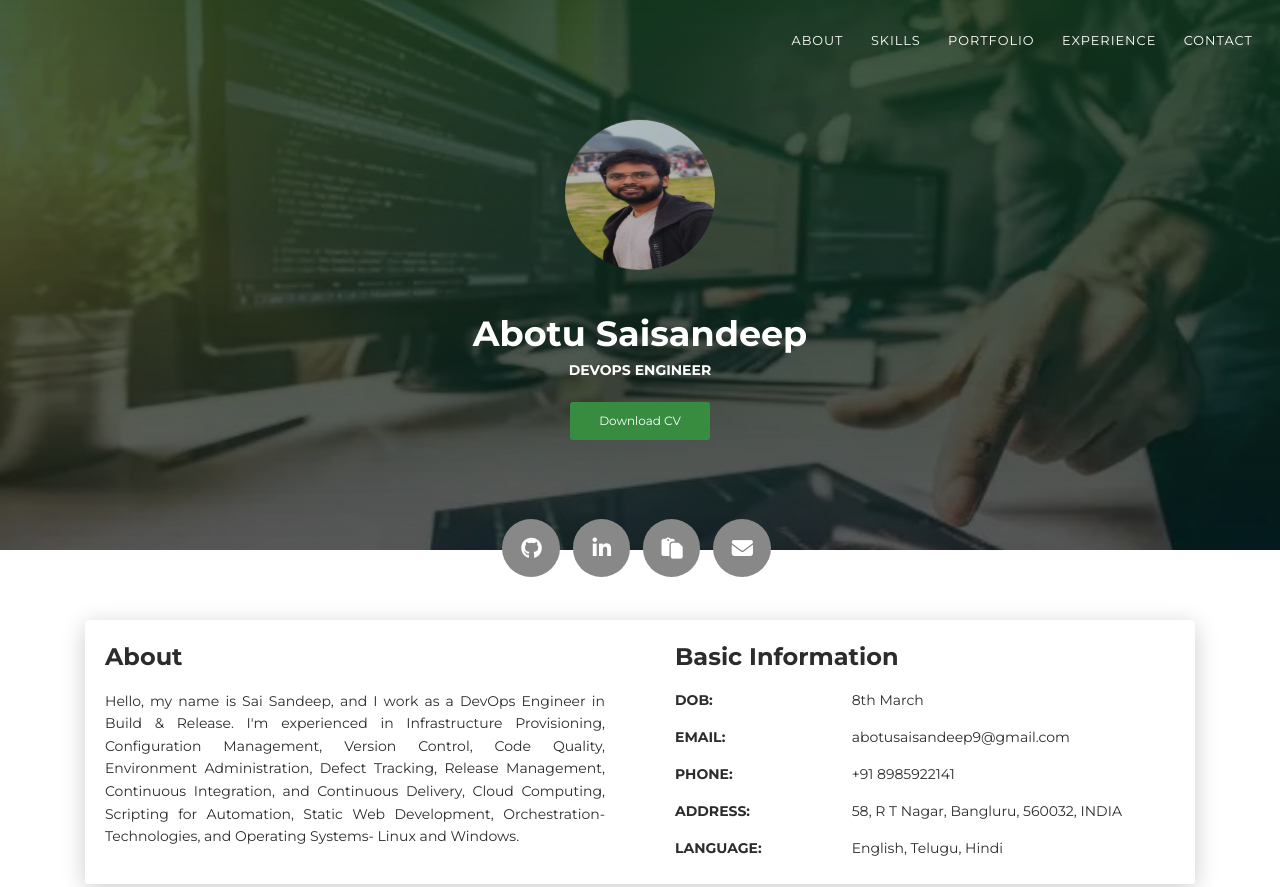
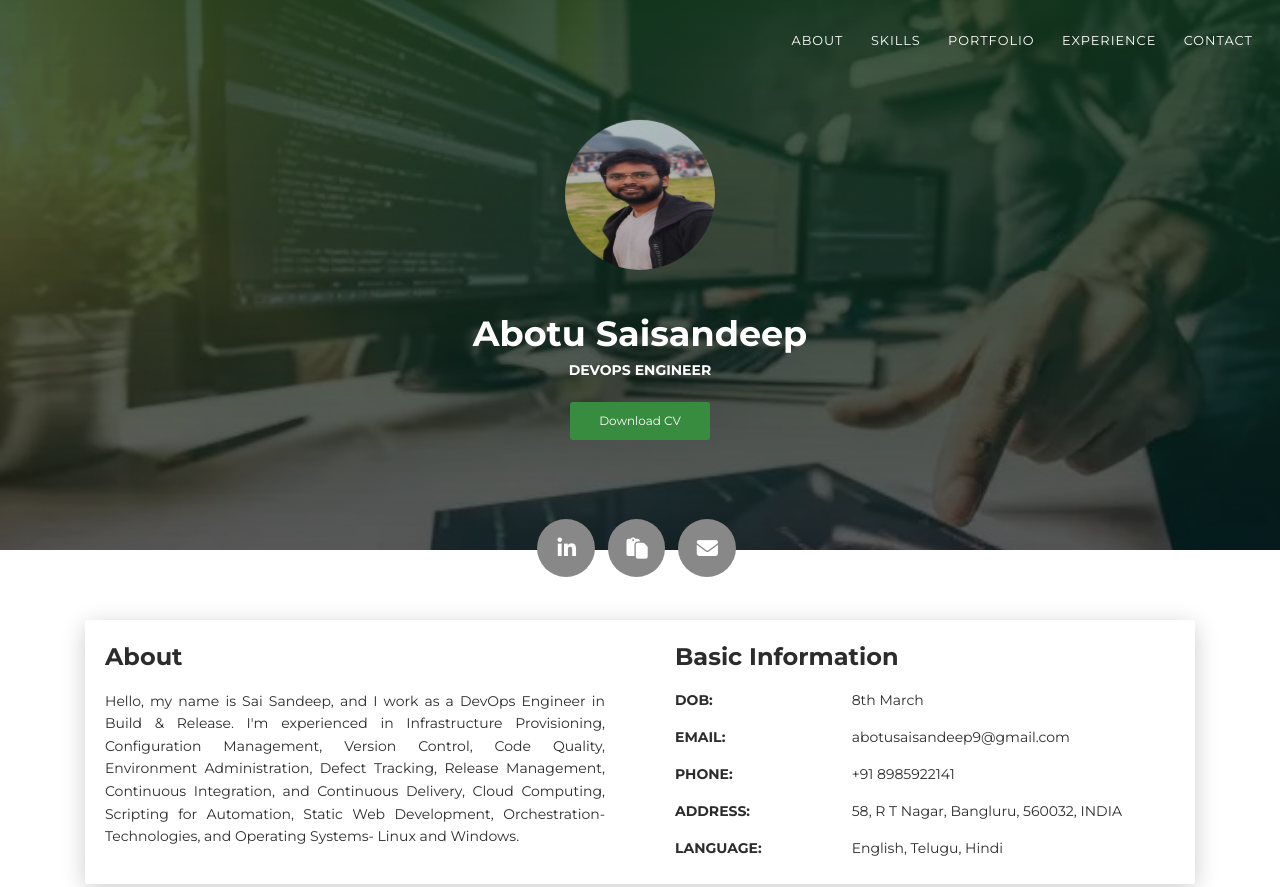
Before and after one commit to sandeepabotu/saisandeeo.github.io, a plain HTML site: page index.html in a window 1280 px wide. Shown: the top 887 px of the page. Drawn offline with Linux system fonts and the light colour scheme.

Commit message:
Update index.html

```diff
--- a/index.html
+++ b/index.html
@@ -60,7 +60,7 @@
         <div class="container">
           <div class="button-container">
             <!-- Social media buttons -->
-            <a class="btn btn-default btn-round btn-lg btn-icon" href="https://github.com/sandeepabotu?tab=repositories"  target="_blank"  rel="tooltip" title="Follow me on GitHub"><i class="fa fa-github"></i></a>
+            <!-- <a class="btn btn-default btn-round btn-lg btn-icon" href="https://github.com/sandeepabotu?tab=repositories"  target="_blank"  rel="tooltip" title="Follow me on GitHub"><i class="fa fa-github"></i></a> -->
             <a class="btn btn-default btn-round btn-lg btn-icon" href="https://www.linkedin.com/in/a-saisandeep-037194312/?originalSubdomain=in&original_referer=" target="_blank" rel="tooltip" title="Follow me on LinkedIn"><i class="fa fa-linkedin"></i></a>
             <a class="btn btn-default btn-round btn-lg btn-icon" href="https://www.naukri.com/mnjuser/homepage/??originalSubdomain=in" target="_blank" rel="tooltip" title="naukari"><i class="fa fa-clipboard"></i></a>
             <a class="btn btn-default btn-round btn-lg btn-icon" href="mailto:abotusaisandeep9@gmail.com?subject = Feedback&amp;body = Hii sandeep! I liked your portfolio" rel="blank" title="send me an email"><i class="fa fa-envelope"></i></a></div>
```
